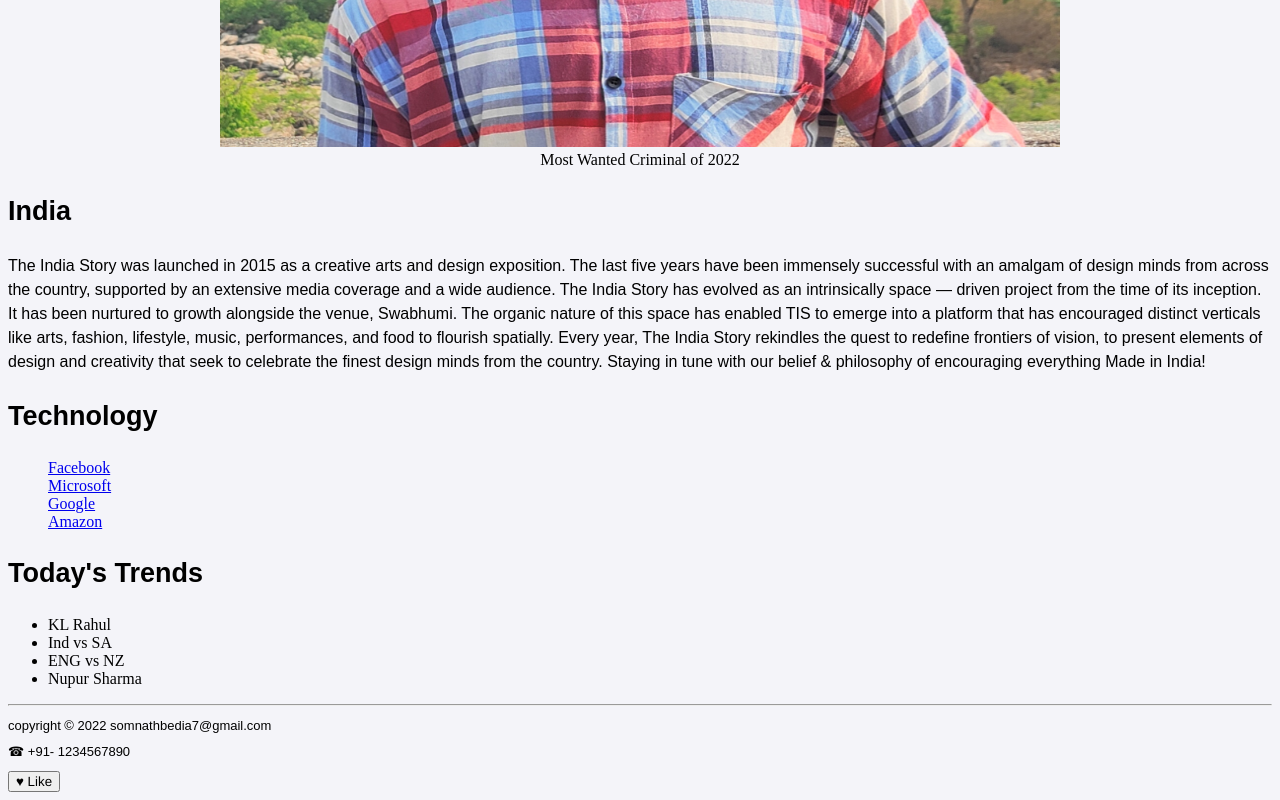
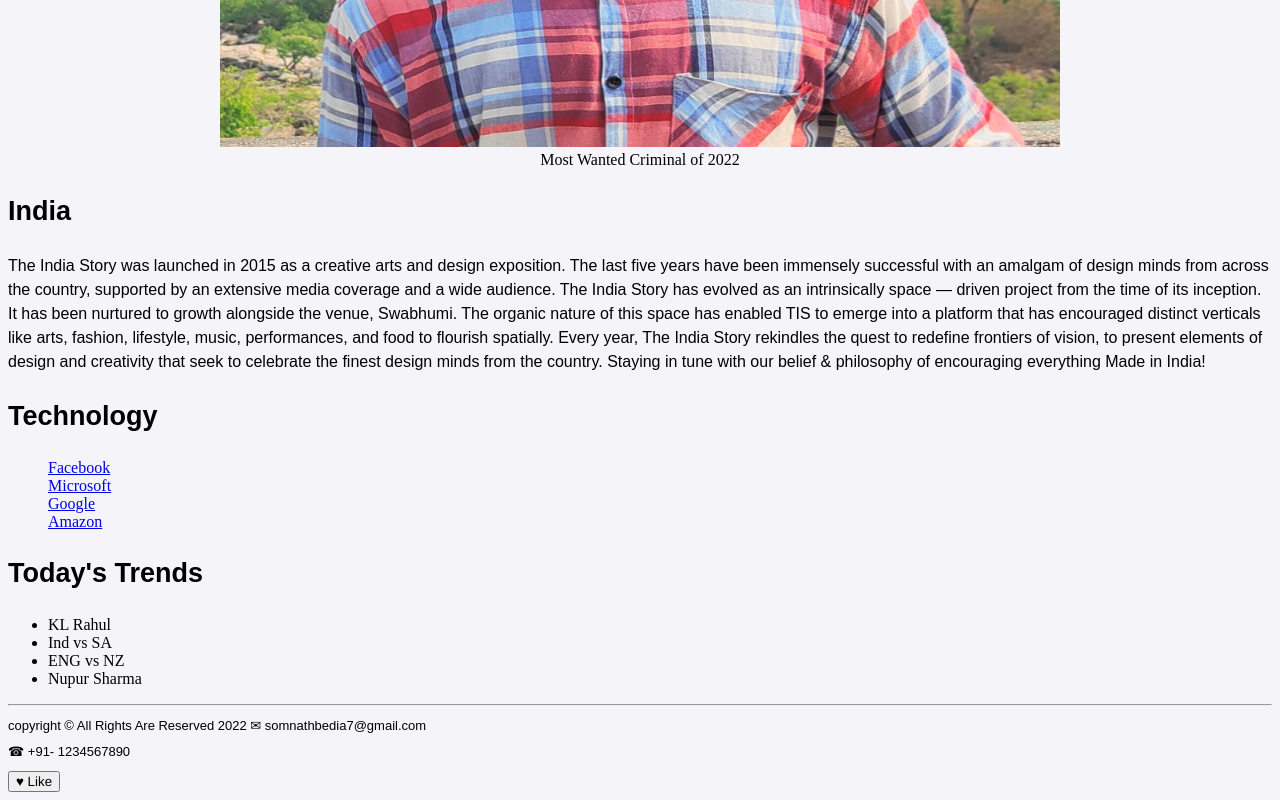
Before and after one commit to somnathbedia/Online-DB.github.io, a plain HTML site: page index.html in a window 1280 px wide. Shown: the part 1237-2037 px from the top of the page. Drawn offline with Linux system fonts and the light colour scheme.

Commit message:
Again Updated

```diff
--- a/index.html
+++ b/index.html
@@ -86,7 +86,7 @@
       </aside>
       <hr />
       <footer>
-        <p>copyright &copy; 2022 somnathbedia7@gmail.com</p>
+        <p>copyright &copy; All Rights Are Reserved 2022 &#x2709 somnathbedia7@gmail.com</p>
         <p>&phone; +91- 1234567890</p>
 
         <div><button id="like-button" onclick="alert('You liked this page!')">&hearts; Like</button></div>
```
